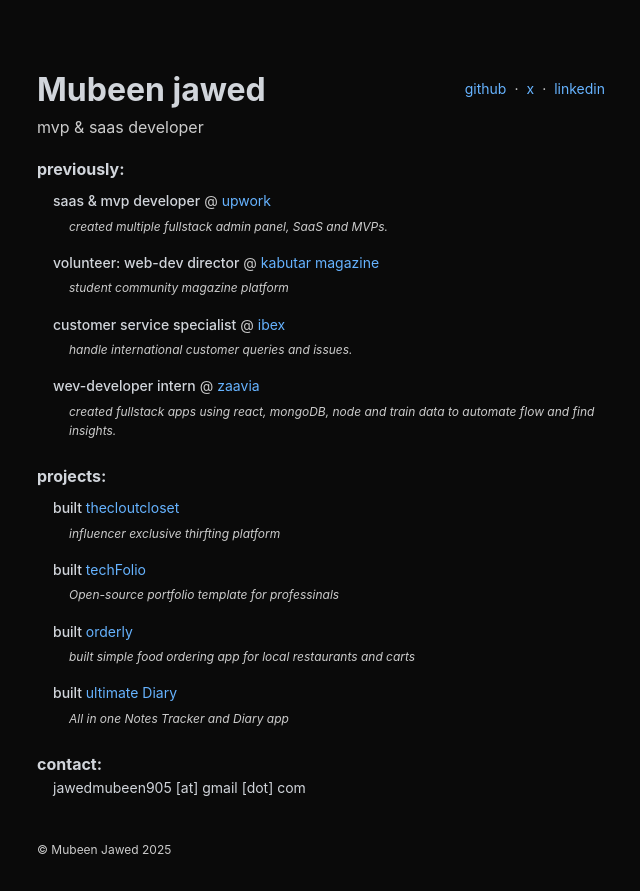
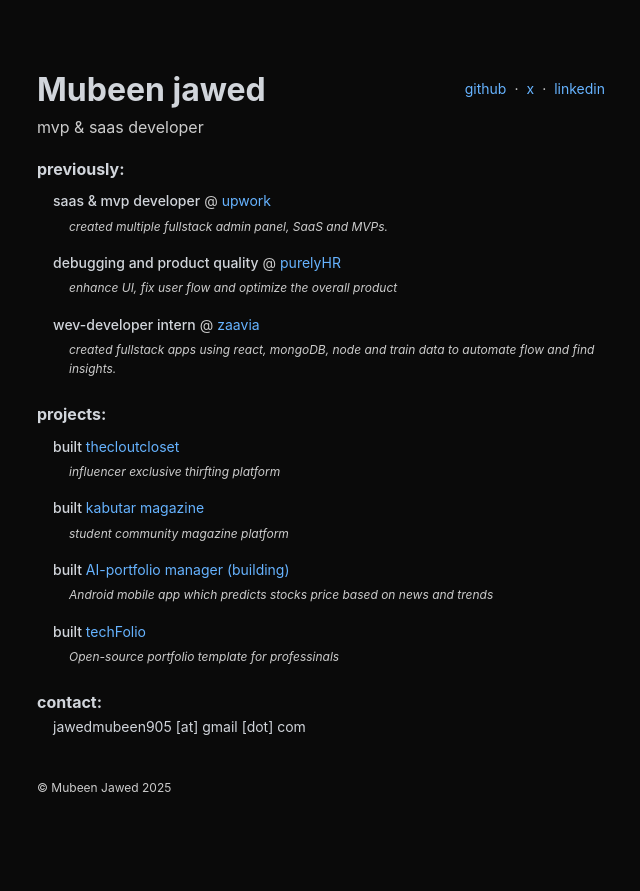
Before and after one commit to Mubeen-jawed/Resume-Website, a React (Vite) app: page / in a window 1280 px wide. Shown: the whole page, without its empty margins (319-959 px from the left). After the commit the page ends 829 px from the top, so only its background shows below. Built offline with nearby package versions, Linux system fonts and the light colour scheme.

Commit message:
edit content

```diff
--- a/src/App.jsx
+++ b/src/App.jsx
@@ -35,17 +35,24 @@
         description: "created multiple fullstack admin panel, SaaS and MVPs.",
       },
       {
-        role: "volunteer: web-dev director",
-        company: "kabutar magazine",
-        companyUrl: "https://kabutarmagazine.com/",
-        description: "student community magazine platform",
+        role: "debugging and product quality",
+        company: "purelyHR",
+        companyUrl: "purelyhr.com",
+        description:
+          "enhance UI, fix user flow and optimize the overall product",
       },
-      {
-        role: "customer service specialist",
-        company: "ibex",
-        companyUrl: "https://www.ibex.co/",
-        description: "handle international customer queries and issues.",
-      },
+      // {
+      //   role: "volunteer: web-dev director",
+      //   company: "kabutar magazine",
+      //   companyUrl: "https://kabutarmagazine.com/",
+      //   description: "student community magazine platform",
+      // },
+      // {
+      //   role: "customer service specialist",
+      //   company: "ibex",
+      //   companyUrl: "https://www.ibex.co/",
+      //   description: "handle international customer queries and issues.",
+      // },
       {
         role: "wev-developer intern",
         company: "zaavia",
@@ -60,24 +67,30 @@
         projectUrl: "https://www.thecloutcloset.com",
         description: "influencer exclusive thirfting platform",
       },
+
+      {
+        projectName: "kabutar magazine",
+        projectUrl: "https://kabutarmagazine.com/",
+        description: "student community magazine platform",
+      },
+      {
+        projectName: "AI-portfolio manager (building)",
+        projectUrl: "#",
+        description:
+          "Android mobile app which predicts stocks price based on news and trends",
+      },
+
       {
         projectName: "techFolio",
         projectUrl: "https://techfolio-template.vercel.app/",
         description: "Open-source portfolio template for professinals",
       },
 
-      {
-        projectName: "orderly",
-        projectUrl: "https://orderly-frontend-six.vercel.app/",
-        description:
-          "built simple food ordering app for  local restaurants and carts",
-      },
-
-      {
-        projectName: "ultimate Diary",
-        projectUrl: "https://diary-sandy.vercel.app/",
-        description: "All in one Notes Tracker and Diary app",
-      },
+      // {
+      //   projectName: "ultimate Diary",
+      //   projectUrl: "https://diary-sandy.vercel.app/",
+      //   description: "All in one Notes Tracker and Diary app",
+      // },
     ],
   };
 
```
